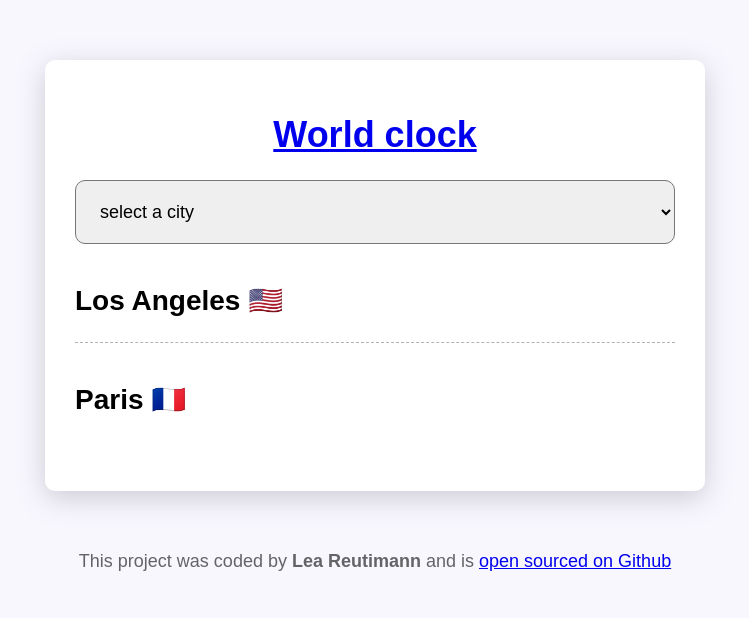
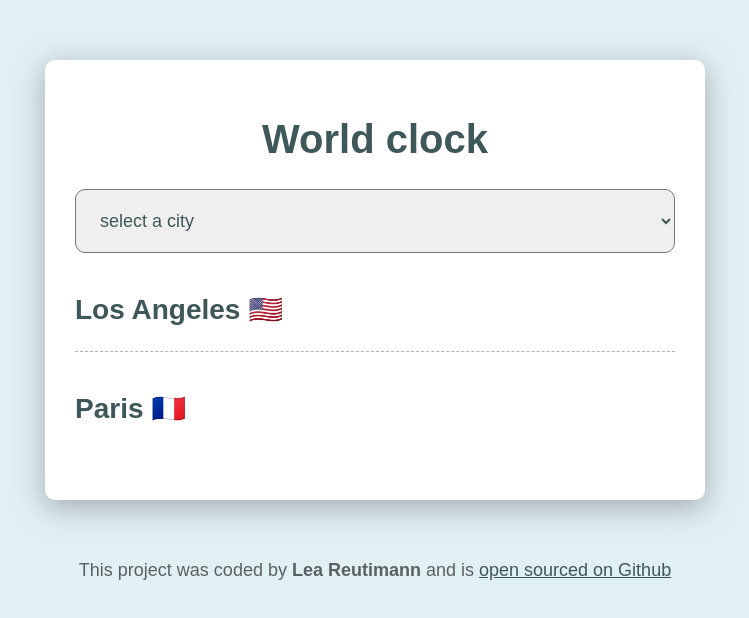
Before and after one commit to Leaprog/world-clock, a plain HTML site: page index.html in a window 1280 px wide. Shown: the whole page, without its empty margins (265-1014 px from the left). Drawn offline with nearby package versions, Linux system fonts and the light colour scheme; a script that the page names is missing.

Commit message:
css styling

```diff
--- a/index.html
+++ b/index.html
@@ -10,9 +10,7 @@
   </head>
   <body>
     <div class="container">
-      <h1>
-        <a href="index.html">World clock</a>
-      </h1>
+      <h1>World clock</h1>
 
       <select id="city">
         <option value="">select a city</option>
--- a/style.css
+++ b/style.css
@@ -1,5 +1,5 @@
 body {
-  background-color: #f9f7fe;
+  background-color: #e0f0f3;
   font-family: sans-serif;
 }
 
@@ -8,11 +8,12 @@ body {
   margin: 60px auto;
   background-color: white;
   padding: 30px;
-  box-shadow: rgba(100, 100, 111, 0.3) 0px 7px 29px 0px;
+  box-shadow: rgba(100, 100, 111, 0.5) 0px 7px 29px 0px;
   border-radius: 10px;
 }
 
 .city {
+  color: #3e5758;
   display: flex;
   margin: 20px 0;
   justify-content: space-between;
@@ -44,6 +45,7 @@ h2 {
 }
 
 select {
+  color: #3e5758;
   display: block;
   width: 100%;
   border-radius: 10px;
@@ -52,8 +54,9 @@ select {
 }
 
 h1 {
+  color: #3e5758;
   text-align: center;
-  font-size: 36px;
+  font-size: 40px;
   font-family: sans-serif;
 }
 
@@ -62,3 +65,7 @@ footer {
   font-size: 18px;
   color: rgba(0, 0, 0, 0.6);
 }
+
+a {
+  color: #3e5758;
+}
```
